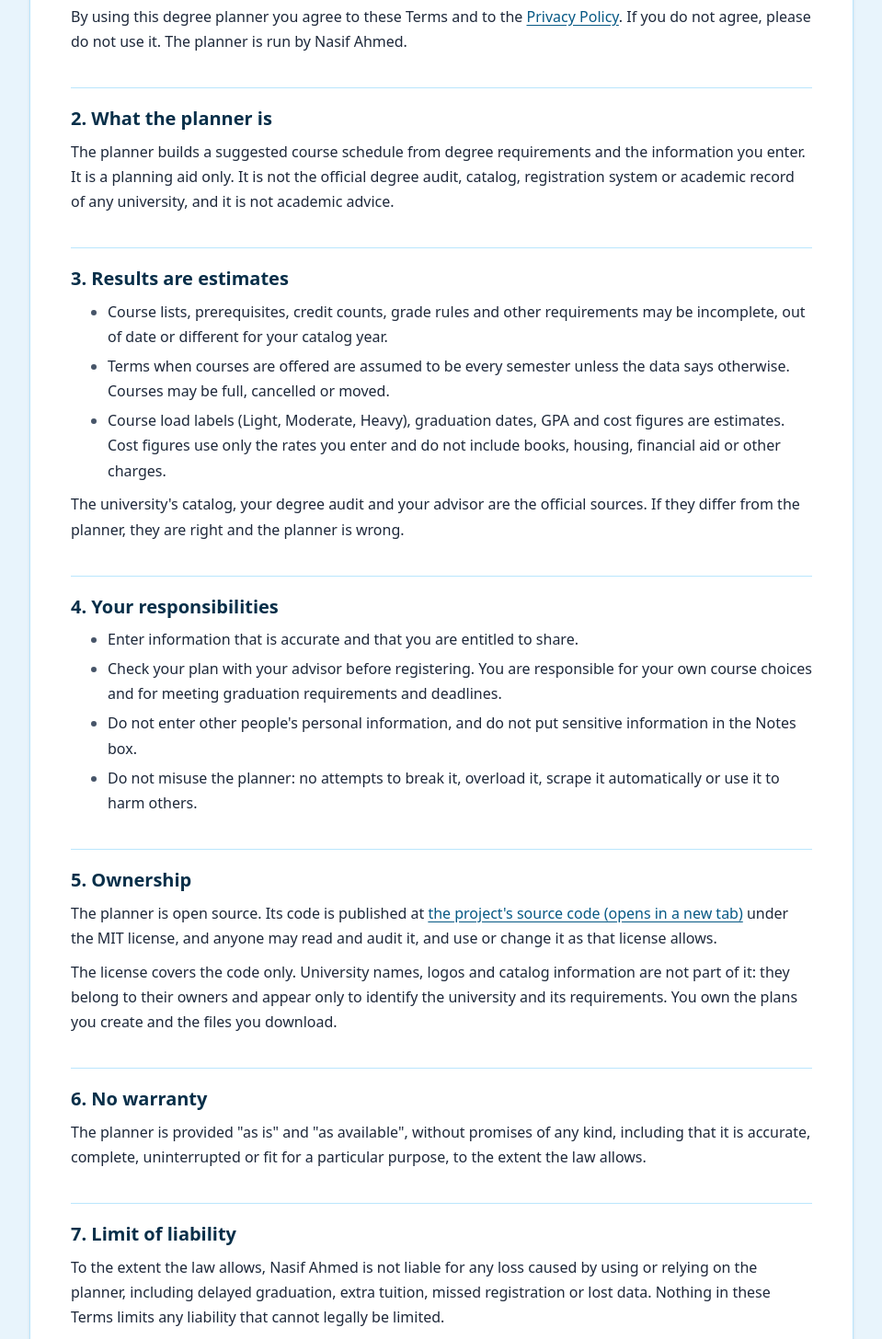
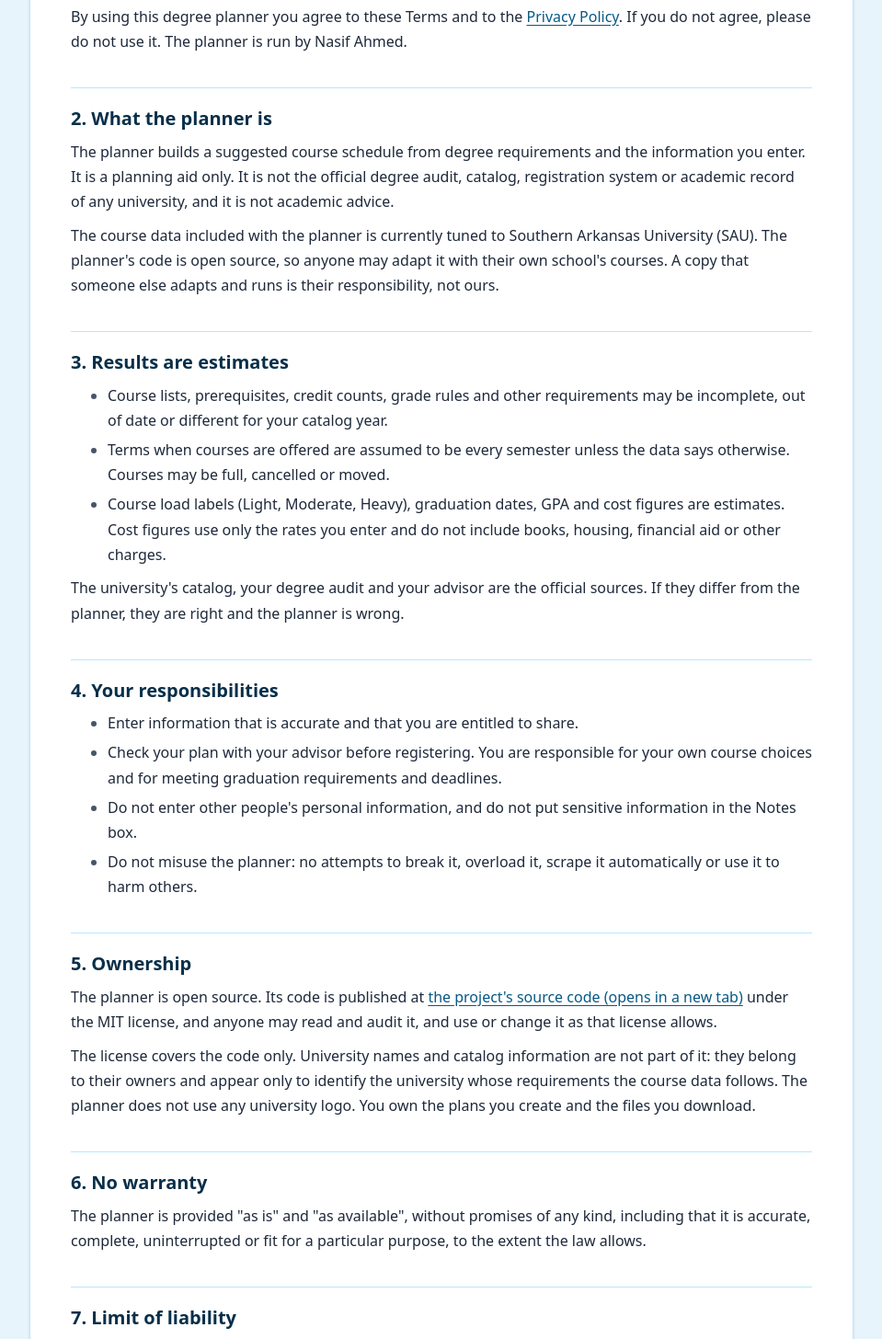
Before and after one commit to naahmed09/degreeplanners, a Flask app: page /terms in a window 1280 px wide. Shown: the part 536-1992 px from the top of the page at 92% size, without its empty margins (160-1119 px from the left). Run offline with Flask 3, Linux system fonts and the light colour scheme.

Commit message:
Update terms regarding ownership and licensing
Clarified ownership and licensing terms regarding university names and logos.

```diff
--- a/templates/terms.html
+++ b/templates/terms.html
@@ -14,6 +14,7 @@
 
 <h2>2. What the planner is</h2>
 <p>The planner builds a suggested course schedule from degree requirements and the information you enter. It is a planning aid only. It is not the official degree audit, catalog, registration system or academic record of any university, and it is not academic advice.</p>
+<p>The course data included with the planner is currently tuned to Southern Arkansas University (SAU). The planner's code is open source, so anyone may adapt it with their own school's courses. A copy that someone else adapts and runs is their responsibility, not ours.</p>
 
 <h2>3. Results are estimates</h2>
 <ul>
@@ -33,7 +34,7 @@
 
 <h2>5. Ownership</h2>
 <p>The planner is open source. Its code is published at {% if operator.source %}<a href="{{ operator.source }}" target="_blank" rel="noopener">the project's source code (opens in a new tab)</a>{% else %}the project's public source code{% endif %}{% if operator.license %} under the {{ operator.license }} license{% else %} under the license published with the code{% endif %}, and anyone may read and audit it, and use or change it as that license allows.</p>
-<p>The license covers the code only. University names, logos and catalog information are not part of it: they belong to their owners and appear only to identify the university and its requirements. You own the plans you create and the files you download.</p>
+<p>The license covers the code only. University names and catalog information are not part of it: they belong to their owners and appear only to identify the university whose requirements the course data follows. The planner does not use any university logo. You own the plans you create and the files you download.</p>
 
 <h2>6. No warranty</h2>
 <p>The planner is provided "as is" and "as available", without promises of any kind, including that it is accurate, complete, uninterrupted or fit for a particular purpose, to the extent the law allows.</p>
```
